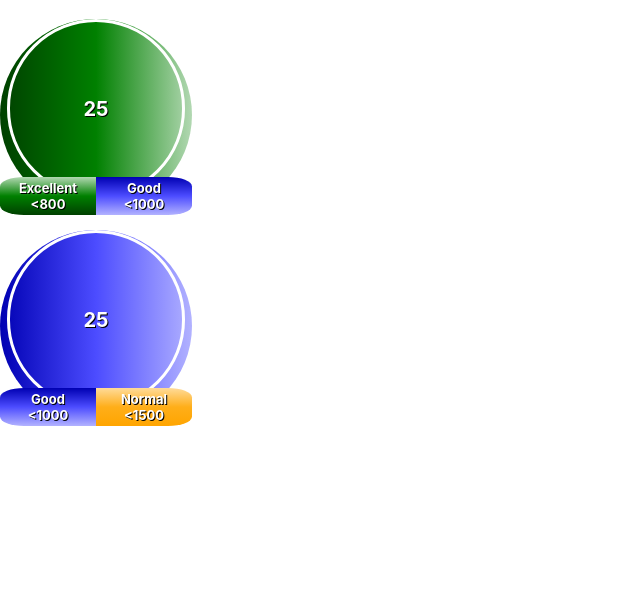
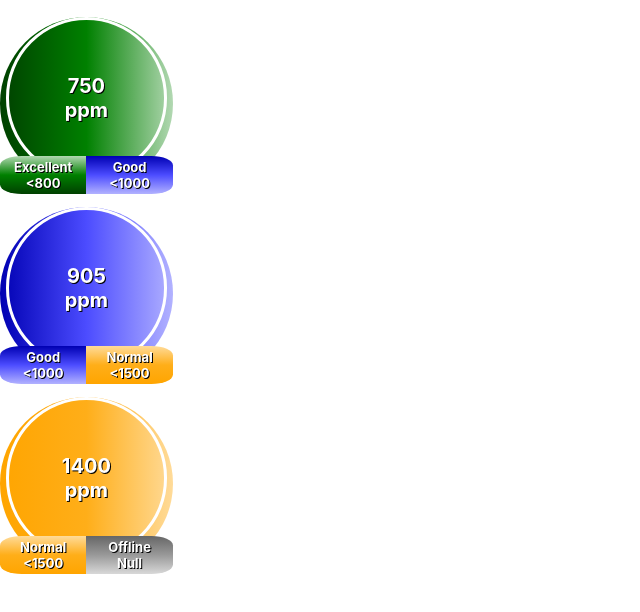
Before and after one commit to Uzair05/innoAir_page, a React (Create React App) app: page / in a window 1280 px wide. Shown: the top 612 px of the page, without its empty margins (0-640 px from the left). Built offline with nearby package versions, Linux system fonts and the light colour scheme.

Commit message:
Fix component styling

```diff
--- a/src/App.js
+++ b/src/App.js
@@ -6,18 +6,28 @@ function App() {
   return (
     <div>
       <DataDisplayCard
-        reading={25}
+        reading={750}
         bar={{
           left: { status: "Excellent", value: "<800" },
           right: { status: "Good", value: "<1000" },
         }}
+        metric={"ppm"}
       />
       <DataDisplayCard
-        reading={25}
+        reading={905}
         bar={{
           left: { status: "Good", value: "<1000" },
           right: { status: "Normal", value: "<1500" },
         }}
+        metric={"ppm"}
+      />
+      <DataDisplayCard
+        reading={1400}
+        bar={{
+          left: { status: "Normal", value: "<1500" },
+          right: { status: "Offline", value: "Null" },
+        }}
+        metric={"ppm"}
       />
     </div>
   );
--- a/src/components/DataDisplayCard.css
+++ b/src/components/DataDisplayCard.css
@@ -1,6 +1,6 @@
 .OuterCircle {
   border-radius: 50%;
-  width: 2in;
+  width: 1.8in;
   aspect-ratio: 1/1;
   height: 100%;
   color: white;
@@ -30,9 +30,10 @@ div.InnerCircle {
   border-style: solid;
   border-color: white;
   display: flex;
-
-  justify-content: center;
+  flex-direction: column;
+  justify-content: space-evenly;
   align-items: center;
+  align-content: center;
 }
 
 div.InnerCircle > p.InnerText {
--- a/src/components/DataDisplayCard.js
+++ b/src/components/DataDisplayCard.js
@@ -4,6 +4,18 @@ function DataDisplayCard(props) {
   const createColor = (color_) => {
     return "_".concat(color_.toLowerCase());
   };
+
+  /*
+    props = {
+    reading: "",
+    graph_link:"",
+    metric: "",
+    bar: {
+      left: { status: "", value: "" },
+      right: { status: "", value: "" },
+    }
+  };
+  */
 
   return (
     <div
@@ -12,7 +24,11 @@ function DataDisplayCard(props) {
         .concat(createColor(props.bar.left.status))}
     >
       <div className="InnerCircle">
-        <p className="InnerText">{props.reading}</p>
+        <p className="InnerText">
+          {props.reading}
+          <br />
+          {props.metric}
+        </p>
       </div>
 
       <div className="HorizontalBar">
```
